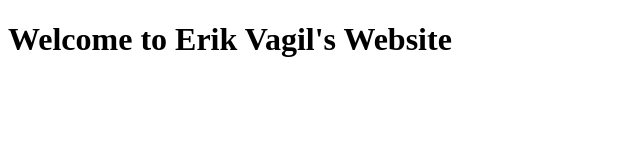
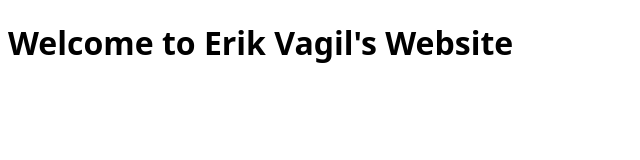
Before and after one commit to ErikVagil/erikvagil.github.io, a plain HTML site: page index.html in a window 1280 px wide. Shown: the whole page, without its empty margins (0-640 px from the left). Drawn offline with Linux system fonts and the light colour scheme.

Commit message:
Update index.html with simple styling

```diff
--- a/index.html
+++ b/index.html
@@ -5,6 +5,9 @@
     <meta name="viewport" content="width=device-width, initial-scale=1.0">
     <meta http-equiv="X-UA-Compatible" content="ie=edge">
     <title>Erik Vagil</title>
+    <style>
+      :root {font-family: system-ui;}
+    </style>
   </head>
   <body>
     <main>
```
